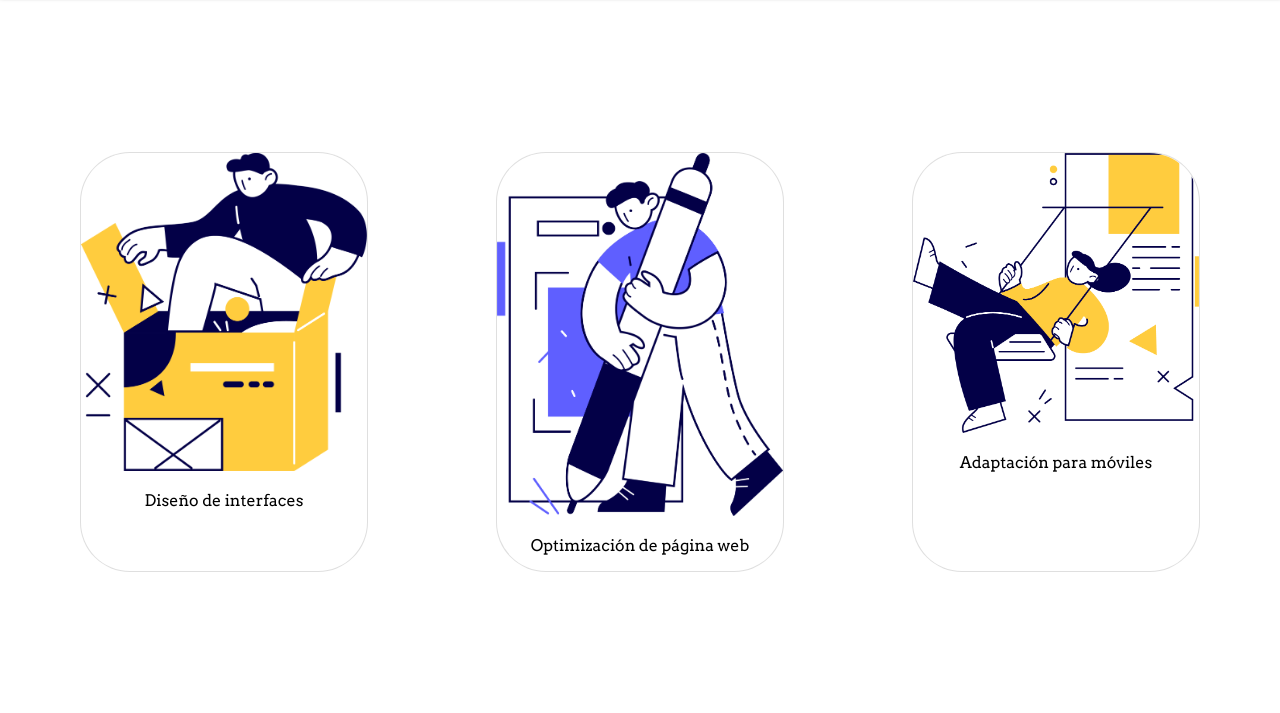
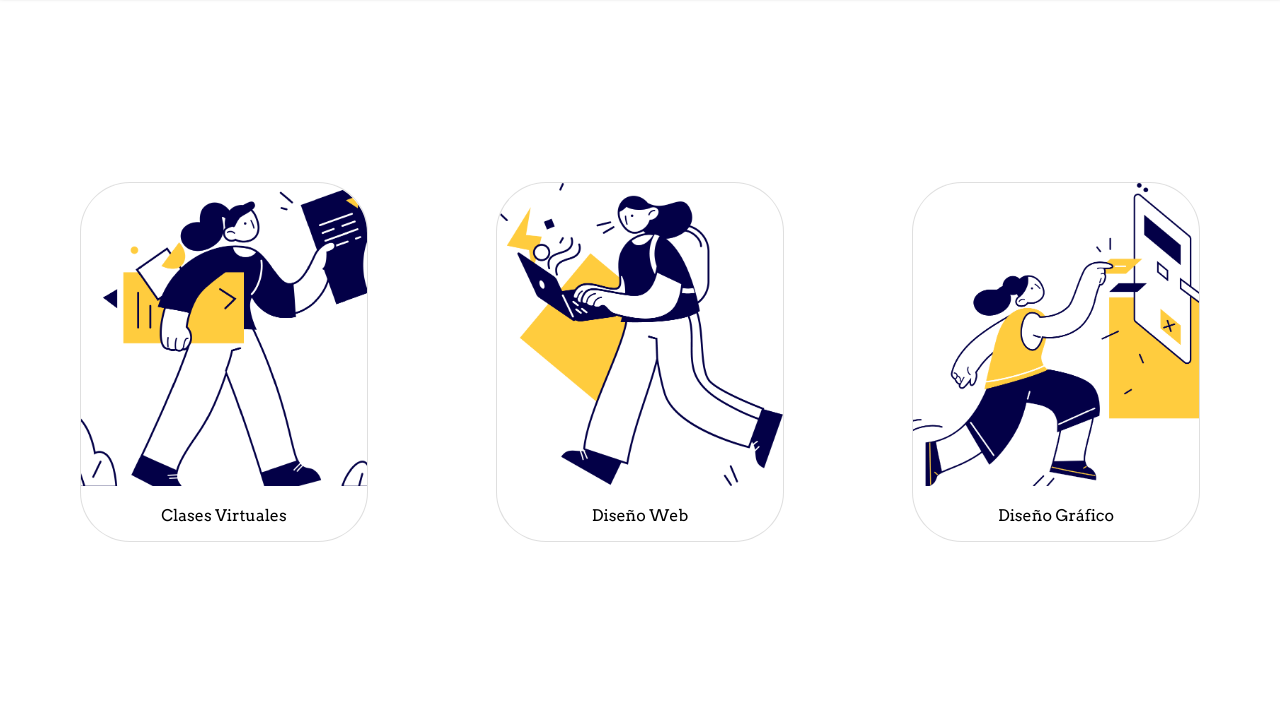
Before and after one commit to gerszcitoo/portfolio, a plain HTML site: page pages/servicios.html in a window 1280 px wide. Shown: the part 81-794 px from the top of the page. Drawn offline with Linux system fonts and the light colour scheme; files whose address does not match are found by name.

Commit message:
servicios page finished, same size images on servicios and home

```diff
--- a/pages/servicios.html
+++ b/pages/servicios.html
@@ -41,25 +41,25 @@
         <div class="main-servicios">
             <div class="card" style="width: 18rem;">
                 <a href="https://www.superprof.com.ar/tecnico-computacion-clases-illustrator-diseno-web-para-quienes-deseen-comenzar.html" target="blank_">
-                    <img src="../src/img/144.png" class="card-img-top" alt="Diseño de interfaces">
+                    <img src="../src/img/clases.png" class="card-img-top" alt="Diseño de interfaces">
                     <div class="card-body">
-                        <p class="card-text">Diseño de interfaces</p>
+                        <p class="card-text">Clases Virtuales</p>
                     </div>
                 </a>
             </div>
             <div class="card" style="width: 18rem;">
                 <a href="portfolio.html">
-                    <img src="../src/img/106.png" class="card-img-top" alt="Optimización de páginas web">
+                    <img src="../src/img/dweb.png" class="card-img-top" alt="Optimización de páginas web">
                     <div class="card-body">
-                        <p class="card-text">Optimización de página web</p>
+                        <p class="card-text">Diseño Web</p>
                     </div>
                 </a>
             </div>
             <div class="card" style="width: 18rem;">
                 <a href="">
-                    <img src="../src/img/056.png" class="card-img-top" alt="Adaptación para móviles">
+                    <img src="../src/img/dgrafico.png" class="card-img-top" alt="Adaptación para móviles">
                     <div class="card-body">
-                        <p class="card-text">Adaptación para móviles</p>
+                        <p class="card-text">Diseño Gráfico</p>
                     </div>
                 </a>
             </div>
```
Also changed, not shown: index.html (+3 -3 lines), src/img/056.png (deleted), src/img/085.png (deleted), src/img/135.png (deleted), src/img/clases.png (added), src/img/dgrafico.png (added), src/img/dinterfaces.png (added), src/img/dweb.png (renamed from src/img/026.png), src/img/graphicdesign.jpg (deleted), src/img/mobile.png (added), src/img/optimizacion.png (renamed from src/img/106.png), src/img/virtualclass.jpg (deleted), src/img/webdesign.jpg (deleted).
